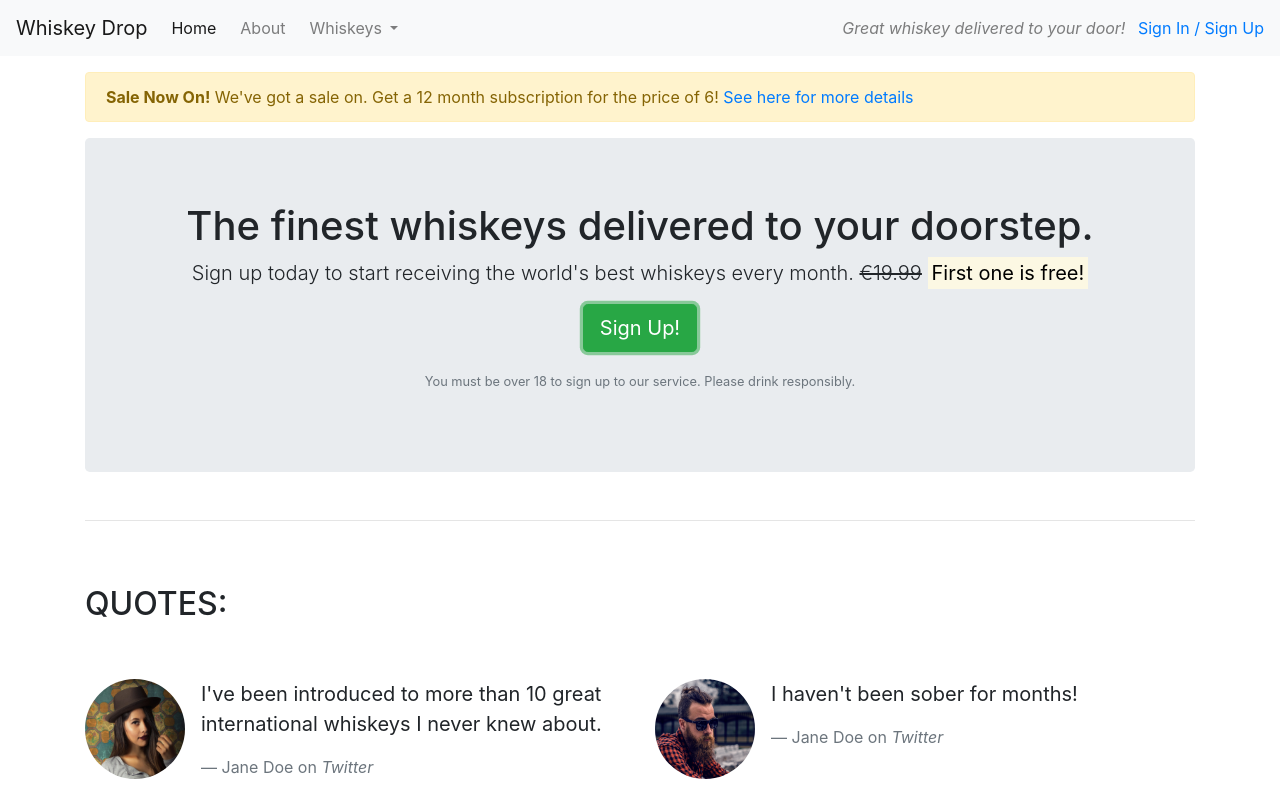
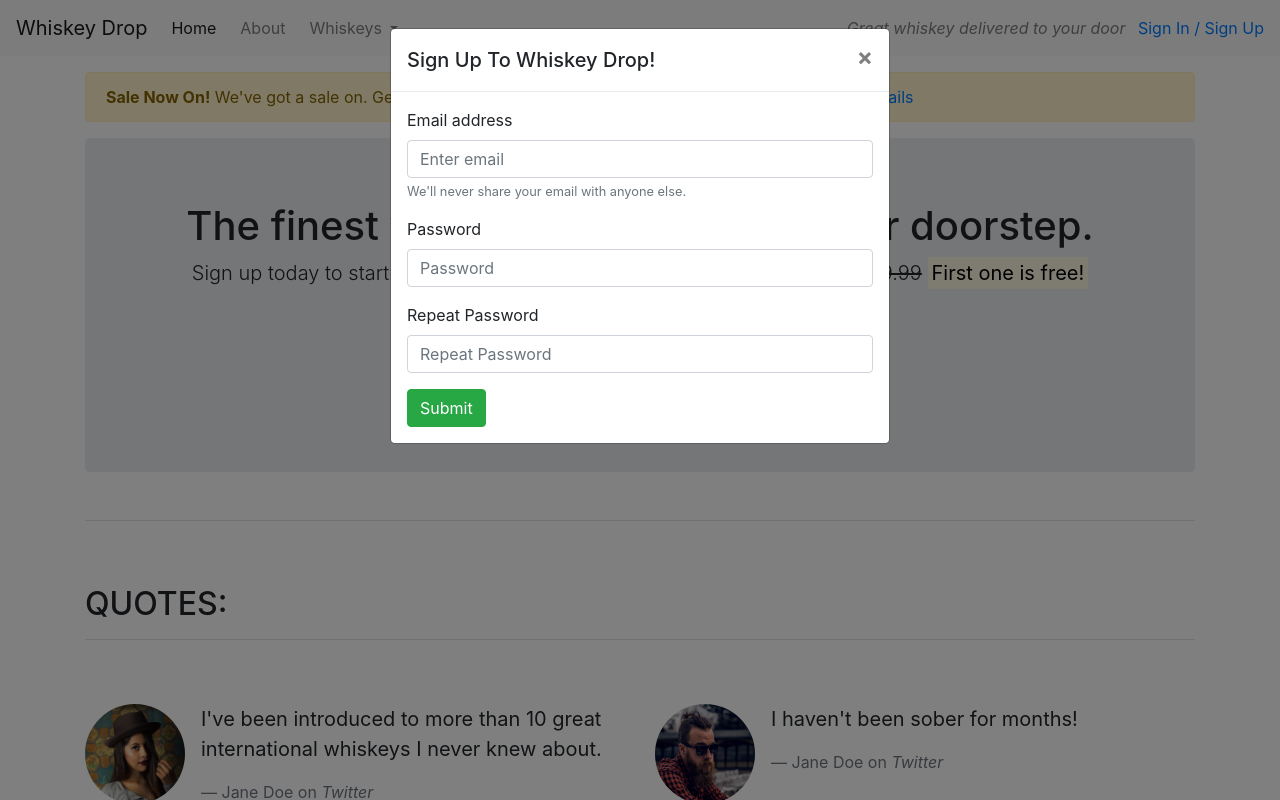
Before and after one commit to stevebiczyk/my-first-bootstrap, a plain HTML site: page index.html in a window 1280 px wide. Both pictures are taken after a click on the button "Sign Up!". Shown: the top 800 px of the page. Drawn offline with nearby package versions, Linux system fonts and the light colour scheme.

Commit message:
Added modal

```diff
--- a/index.html
+++ b/index.html
@@ -13,19 +13,22 @@
 </head>
 
 <body>
-    <nav class="navbar navbar-light bg-light navbar-expand-sm">
-        <a href="/" class="navbar-brand">Whiskey Drop</a>
+    <!--Nav-->
+    <nav class="navbar navbar-light navbar-expand-sm bg-light">
+        <a href="/" class="navbar-brand">
+            Whiskey Drop</a>
 
         <button class="navbar-toggler ml-auto" type="button" data-toggle="collapse" data-target="#navbarNavDropdown"
             aria-controls="navbarNavDropdown" aria-expanded="false" aria-label="Toggle navigation">
             <span class="navbar-toggler-icon"></span></button>
+
         <div class="collapse navbar-collapse" id="navbarNavDropdown">
-
             <ul class="navbar-nav mr-auto">
                 <li class="active nav-item mr-2"><a class="nav-link" href="/">Home</a></li>
-                <li class="nav-item mr-2"><a class="nav-link" href="/about">About</a></li>
-                <li class="nav-item dropdown"><a class="nav-link dropdown-toggle" href="#" id="navbarDropdownMenuLink"
-                        role="button" data-toggle="dropdown" aria-haspopup="true" aria-expanded="false">
+                <li class="nav-item mr-2"><a class="nav-link" href="">About</a></li>
+                <li class="nav-item dropdown">
+                    <a class="nav-link dropdown-toggle" href="#" id="navbarDropdownMenuLink" role="button"
+                        data-toggle="dropdown" aria-haspopup="true" aria-expanded="false">
                         Whiskeys
                     </a>
                     <div class="dropdown-menu" aria-labelledby="navbarDropdownMenuLink">
@@ -36,29 +39,35 @@
                     </div>
                 </li>
 
-                <li class="nav-item mr-2 d-block d-sm-none"><a class="nav-link" href="/login">Sign In / Sign Up</a></li>
+                <li class="nav-item mr-2 d-block d-sm-none"><a class="nav-link" href="">Sign In / Sign Up</a></li>
             </ul>
         </div>
         <div class="d-none d-md-block">
-            <p class="navbar-text my-auto mr-2"><i>Great whiskey delivered to your door!</i></p>
+            <p class="navbar-text my-auto mr-2"><i>Great whiskey delivered to your door</i></p>
             <a href="/login">Sign In / Sign Up</a>
         </div>
+        <!--</div>-->
     </nav>
     <article class="container mt-3">
-        <!-- Callout -->
-        <div class="row">
+        <div class="row d-none d-sm-block">
             <div class="col-12">
                 <div class="alert alert-warning">
                     <strong>Sale Now On!</strong> We've got a sale on. Get a 12 month subscription for the price of 6!
                     <a href="">See here for more details</a>
                 </div>
+            </div>
+        </div>
+        <!-- Callout -->
+        <div class="row">
+            <div class="col-12">
                 <section class="callout jumbotron text-center">
                     <h1>The finest whiskeys delivered to your doorstep.</h1>
                     <p class="lead">Sign up today to start receiving the world's best whiskeys every month.
                         <s class="d-none d-sm-inline">€19.99</s>
                         <span class="d-inline d-sm-none"><br></span>
                         <strong><mark>First one is free!</mark></strong></p>
-                    <p><button class="btn btn-lg btn-success">Sign Up!</button></p>
+                    <p><button class="btn btn-lg btn-success" data-toggle="modal" data-target="#signUpModal">Sign
+                            Up!</button></p>
                     <p class="text-muted"><small>You must be over 18 to sign up to our service. Please drink
                             responsibly.</small></p>
                 </section>
@@ -66,12 +75,12 @@
         </div>
         <!-- /.callout -->
         <hr>
-
         <!-- Quotes -->
         <section class="quotes">
             <div class="row">
                 <div class="col-12 my-5">
                     <h2 class="text-uppercase">Quotes:</h2>
+                    <hr />
                 </div>
             </div>
             <div class="row">
@@ -108,12 +117,12 @@
         </section>
         <!-- /.quotes -->
         <hr>
-
         <!-- Features -->
         <section class="features">
             <div class="row">
                 <div class="col-12 my-5">
                     <h2 class="text-uppercase">Features:</h2>
+                    <hr />
                 </div>
             </div>
             <div class="row">
@@ -149,6 +158,41 @@
         </section>
         <!-- /.features -->
     </article>
+
+    <div class="modal" tabindex="-1" role="dialog" id="signUpModal">
+        <div class="modal-dialog" role="document">
+            <div class="modal-content">
+                <div class="modal-header">
+                    <h5 class="modal-title">Sign Up To Whiskey Drop!</h5>
+                    <button type="button" class="close" data-dismiss="modal" aria-label="Close">
+                        <span aria-hidden="true">&times;</span>
+                    </button>
+                </div>
+                <div class="modal-body">
+                    <form>
+                        <div class="form-group">
+                            <label for="exampleInputEmail1">Email address</label>
+                            <input type="email" class="form-control" id="exampleInputEmail1"
+                                aria-describedby="emailHelp" placeholder="Enter email">
+                            <small id="emailHelp" class="form-text text-muted">We'll never share your email with anyone
+                                else.</small>
+                        </div>
+                        <div class="form-group">
+                            <label for="password">Password</label>
+                            <input type="password" class="form-control" id="password" placeholder="Password">
+                        </div>
+                        <div class="form-group">
+                            <label for="repeatPassword">Repeat Password</label>
+                            <input type="password" class="form-control" id="repeatPassword"
+                                placeholder="Repeat Password">
+                        </div>
+                        <button type="submit" class="btn btn-success">Submit</button>
+                    </form>
+                </div>
+            </div>
+        </div>
+    </div>
+
     <script src="https://code.jquery.com/jquery-3.3.1.slim.min.js"
         integrity="sha384-q8i/X+965DzO0rT7abK41JStQIAqVgRVzpbzo5smXKp4YfRvH+8abtTE1Pi6jizo" crossorigin="anonymous">
     </script>
```
